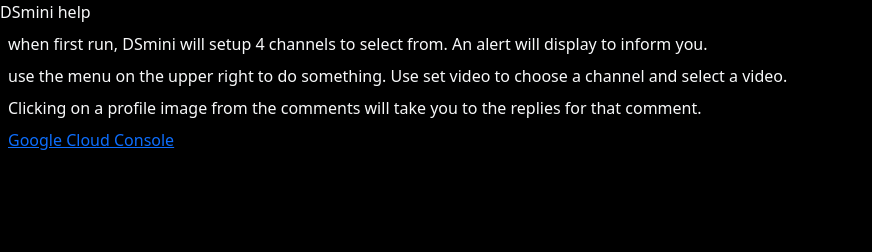
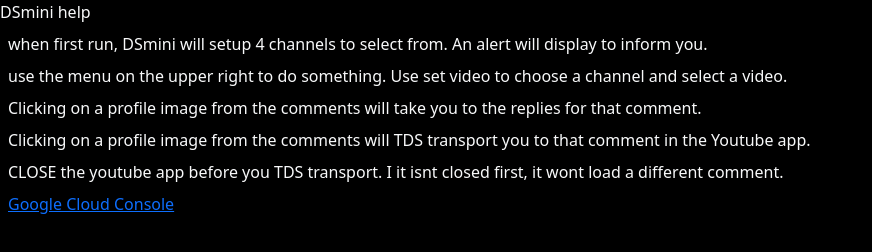
Before and after one commit to TrollHunterProductions/TrollHunterProductions.github.io, a plain HTML site: page dsmini/help.html in a window 1280 px wide. Shown: the whole page, without its empty margins (0-872 px from the left). Drawn offline with nearby package versions, Linux system fonts and the light colour scheme.

Commit message:
Add files via upload

```diff
--- a/dsmini/help.html
+++ b/dsmini/help.html
@@ -18,6 +18,10 @@
     <div class="m-2">use the menu on the upper right to do something. Use set video to choose a channel and select a video.</div>
     <div class="m-2">Clicking on a profile image from the comments will take you to the replies for that comment.</div>
 
+    <div class="m-2">Clicking on a profile image from the comments will TDS transport you to that comment in the Youtube app.</div>
+
+    <div class="m-2">CLOSE the youtube app before you TDS transport. I it isnt closed first, it wont load a different comment.</div>
+
     <div class="m-2"><a href="https://console.cloud.google.com" target="_blank">Google Cloud Console</a></div>
   </body>
 </html>
```
